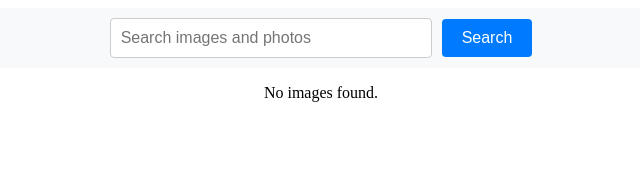
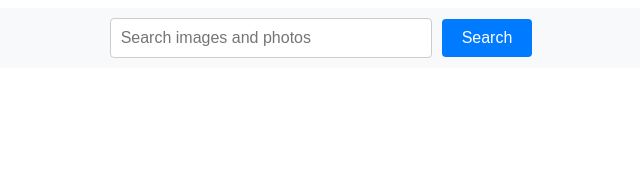
Before and after one commit to Liubov-Pysana/goit-typescript-hw-02, a React (Vite) app: page / in a window 1280 px wide. Shown: the top 174 px of the page, without its empty margins (319-959 px from the left). Built offline with nearby package versions, Linux system fonts and the light colour scheme.

Commit message:
fixed "no image foung"

```diff
--- a/src/components/App/App.tsx
+++ b/src/components/App/App.tsx
@@ -19,7 +19,7 @@ interface ImageData {
 
 export default function App() {
     const [topic, setTopic] = useState<string>("");
-    const [images, setImages] = useState<ImageData[]>([]);
+    const [images, setImages] = useState<ImageData[] | undefined>(undefined);
     const [loading, setLoading] = useState<boolean>(false);
     const [error, setError] = useState<string>("");
     const [page, setPage] = useState<number>(1);
@@ -28,6 +28,9 @@ export default function App() {
     const [modalAltDescription, setModalAltDescription] = useState<string>("");
 
     const handleSearch = (newTopic: string) => {
+        if (newTopic === topic) {
+            return;
+        }
         console.log("Searching for:", newTopic);
         setTopic(newTopic);
         setImages([]);
@@ -59,7 +62,7 @@ export default function App() {
                 setError("");
                 const data = await fetchImages(topic, page);
                 console.log("data:", data);
-                setImages((prevImages) => [...prevImages, ...data]);
+                setImages((prevImages) => [...(prevImages || []), ...data]);
             } catch (error) {
                 toast.error("Something went wrong, reload page", { position: "top-left" });
                 setError("An error occurred while fetching images.");
--- a/src/components/SearchBar/SearchBar.tsx
+++ b/src/components/SearchBar/SearchBar.tsx
@@ -25,7 +25,7 @@ export default function SearchBar({ onSubmit }: SearchBarProps) {
             toast.error("Minimum 3 letters");
         } else {
             onSubmit(trimmedQuery);
-            actions.resetForm();
+            // actions.resetForm();
         }
     };
 
```
